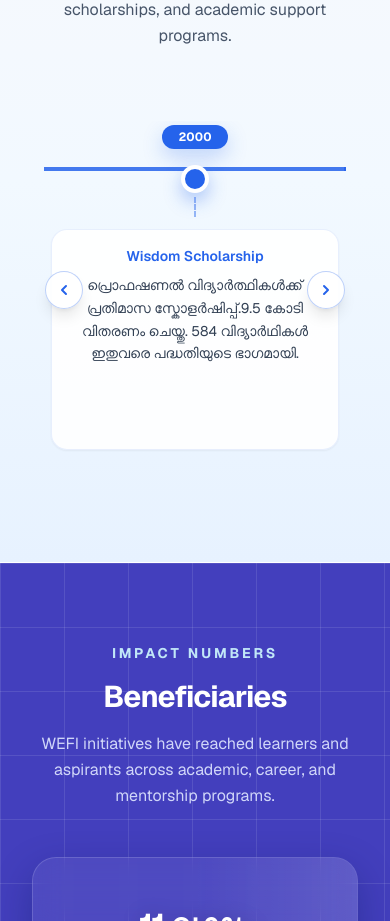
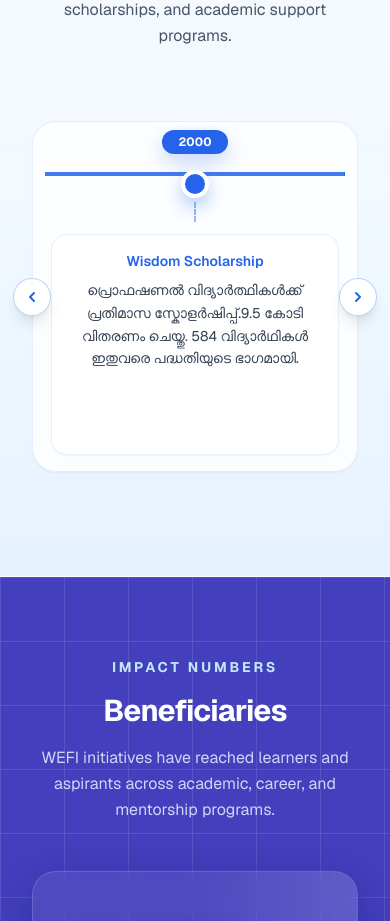
Before and after one commit to Basimkm369/wefi-institute, a Next.js app: page / in a window 390 px wide. Shown: the part 1320-2241 px from the top of the page. Built offline with nearby package versions, Linux system fonts and the light colour scheme.

Commit message:
milestone mobile ui

```diff
--- a/src/components/CategoriesSection.tsx
+++ b/src/components/CategoriesSection.tsx
@@ -1,6 +1,6 @@
 'use client';
 
-import { useCallback, useRef } from 'react';
+import { useCallback, useEffect, useRef } from 'react';
 import { HiChevronLeft, HiChevronRight } from 'react-icons/hi';
 
 type Milestone = {
@@ -162,15 +162,49 @@
 
 const CategoriesSection = () => {
   const scrollerRef = useRef<HTMLDivElement | null>(null);
+  const cardRefs = useRef<(HTMLDivElement | null)[]>([]);
+  const indexRef = useRef(0);
 
-  const scrollCards = useCallback((direction: 'left' | 'right') => {
+  const updateIndexOnScroll = useCallback(() => {
     const container = scrollerRef.current;
-    if (!container) return;
+    const cards = cardRefs.current;
+    if (!container || cards.length === 0) return;
 
-    const distance = Math.min(container.clientWidth * 0.9, container.scrollWidth);
-    const offset = direction === 'left' ? -distance : distance;
-    container.scrollBy({ left: offset, behavior: 'smooth' });
+    const center = container.scrollLeft + container.clientWidth / 2;
+    let closestIndex = 0;
+    let minDistance = Infinity;
+    cards.forEach((card, idx) => {
+      if (!card) return;
+      const cardCenter = card.offsetLeft + card.offsetWidth / 2;
+      const distance = Math.abs(cardCenter - center);
+      if (distance < minDistance) {
+        minDistance = distance;
+        closestIndex = idx;
+      }
+    });
+    indexRef.current = closestIndex;
   }, []);
+
+  const scrollToCard = useCallback(
+    (direction: 'left' | 'right') => {
+      const cards = cardRefs.current;
+      if (cards.length === 0) return;
+
+      const maxIndex = cards.length - 1;
+      let nextIndex = indexRef.current;
+      nextIndex = direction === 'left' ? Math.max(0, nextIndex - 1) : Math.min(maxIndex, nextIndex + 1);
+      const targetCard = cards[nextIndex];
+      if (!targetCard) return;
+
+      targetCard.scrollIntoView({ behavior: 'smooth', block: 'nearest', inline: 'center' });
+      indexRef.current = nextIndex;
+    },
+    []
+  );
+
+  useEffect(() => {
+    updateIndexOnScroll();
+  }, [updateIndexOnScroll]);
 
   return (
     <section
@@ -193,31 +227,19 @@
 
       <div className="mt-12 md:hidden">
         <div className="relative py-6">
-            <button
-              type="button"
-              onClick={() => scrollCards('left')}
-              aria-label="Scroll milestones left"
-              className="absolute left-[4%] top-1/2 z-10 -translate-y-1/2 rounded-full border border-primary/30 bg-white/90 p-2 text-primary shadow-lg transition hover:bg-white dark:border-white/10 dark:bg-[#0d1a35]/80 dark:hover:bg-[#162045]"
-            >
-              <HiChevronLeft className="h-5 w-5" aria-hidden="true" />
-            </button>
-            <button
-              type="button"
-              onClick={() => scrollCards('right')}
-              aria-label="Scroll milestones right"
-              className="absolute right-[4%] top-1/2 z-10 -translate-y-1/2 rounded-full border border-primary/30 bg-white/90 p-2 text-primary shadow-lg transition hover:bg-white dark:border-white/10 dark:bg-[#0d1a35]/80 dark:hover:bg-[#162045]"
-            >
-              <HiChevronRight className="h-5 w-5" aria-hidden="true" />
-            </button>
-            <div className="overflow-hidden px-3">
+          <div className="overflow-hidden rounded-3xl border border-primary/10 bg-white/80 px-3 pb-2 pt-1 shadow-sm">
             <div
               className="relative flex items-stretch snap-x snap-proximity gap-0 overflow-x-auto pl-1 pr-5 pb-2 pt-1 overscroll-x-contain [scrollbar-width:none] [-ms-overflow-style:none] [&::-webkit-scrollbar]:hidden"
               ref={scrollerRef}
+              onScroll={updateIndexOnScroll}
             >
-                {milestones.map((milestone) => (
+              {milestones.map((milestone, index) => (
                 <div
                   key={`${milestone.year}-${milestone.title}-mobile`}
                   className="flex w-[78vw] max-w-[300px] shrink-0 snap-center flex-col"
+                  ref={(el) => {
+                    cardRefs.current[index] = el;
+                  }}
                 >
                   <div className="relative flex flex-col items-center">
                     <span className="inline-flex rounded-full bg-primary px-4 py-1 text-xs font-bold text-white shadow-[0_8px_20px_rgba(37,99,235,0.25)]">
@@ -240,6 +262,22 @@
               ))}
             </div>
           </div>
+          <button
+            type="button"
+            onClick={() => scrollToCard('left')}
+            aria-label="Scroll milestones left"
+            className="pointer-events-auto absolute left-0 top-1/2 -translate-x-1/2 -translate-y-1/2 rounded-full border border-primary/30 bg-white/90 p-2 text-primary shadow-lg transition hover:bg-white dark:border-white/10 dark:bg-[#0d1a35]/80 dark:hover:bg-[#162045]"
+          >
+            <HiChevronLeft className="h-5 w-5" aria-hidden="true" />
+          </button>
+          <button
+            type="button"
+            onClick={() => scrollToCard('right')}
+            aria-label="Scroll milestones right"
+            className="pointer-events-auto absolute right-0 top-1/2 translate-x-1/2 -translate-y-1/2 rounded-full border border-primary/30 bg-white/90 p-2 text-primary shadow-lg transition hover:bg-white dark:border-white/10 dark:bg-[#0d1a35]/80 dark:hover:bg-[#162045]"
+          >
+            <HiChevronRight className="h-5 w-5" aria-hidden="true" />
+          </button>
         </div>
       </div>
 
```
Lines whose indentation alone changed are shown as unchanged.
